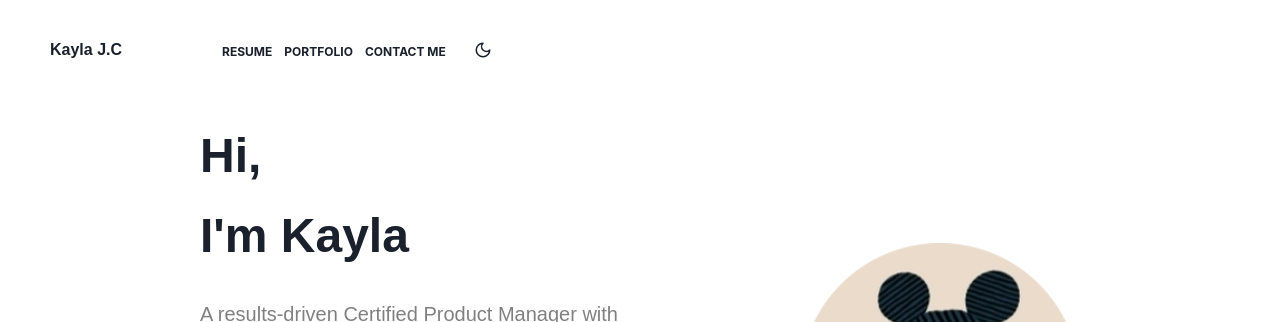
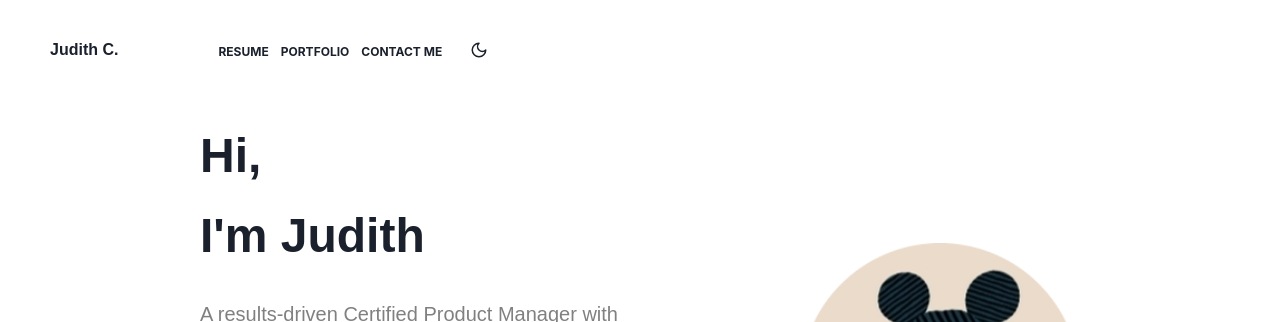
Before and after one commit to JudithKayla/I-Love-Black, a React (Vite) app: page / in a window 1280 px wide. Shown: the top 322 px of the page. Built offline with nearby package versions, Linux system fonts and the light colour scheme.

Commit message:
Update site content

```diff
--- a/index.html
+++ b/index.html
@@ -4,7 +4,7 @@
     <meta charset="UTF-8" />
     <link rel="icon" type="image/svg+xml" href="/bolt.png" />
     <meta name="viewport" content="width=device-width, initial-scale=1.0" />
-    <title>Kayla J.C - Product Manager</title>
+    <title>Judith C. - Product Manager</title>
   </head>
   <body>
     <div
--- a/src/components/Details.tsx
+++ b/src/components/Details.tsx
@@ -26,7 +26,7 @@ const Details = () => {
             fontSize={{ base: "3xl", md: "4xl", lg: "5xl" }}
             fontWeight="bold"
           >
-            I'm Kayla
+            I'm Judith
           </Text>
         </Stack>
         <Text
--- a/src/components/Navbar.tsx
+++ b/src/components/Navbar.tsx
@@ -38,7 +38,7 @@ const Navbar = () => {
         _hover={{ textDecoration: "none", color: "orange" }}
         display={{ base: "none", md: "inline", lg: "inline" }}
       >
-        Kayla J.C
+        Judith C.
       </Link>
       <Link
         ml="30px"
```
Also changed, not shown: 1 other file (tests, documents, lock files or other folders).
